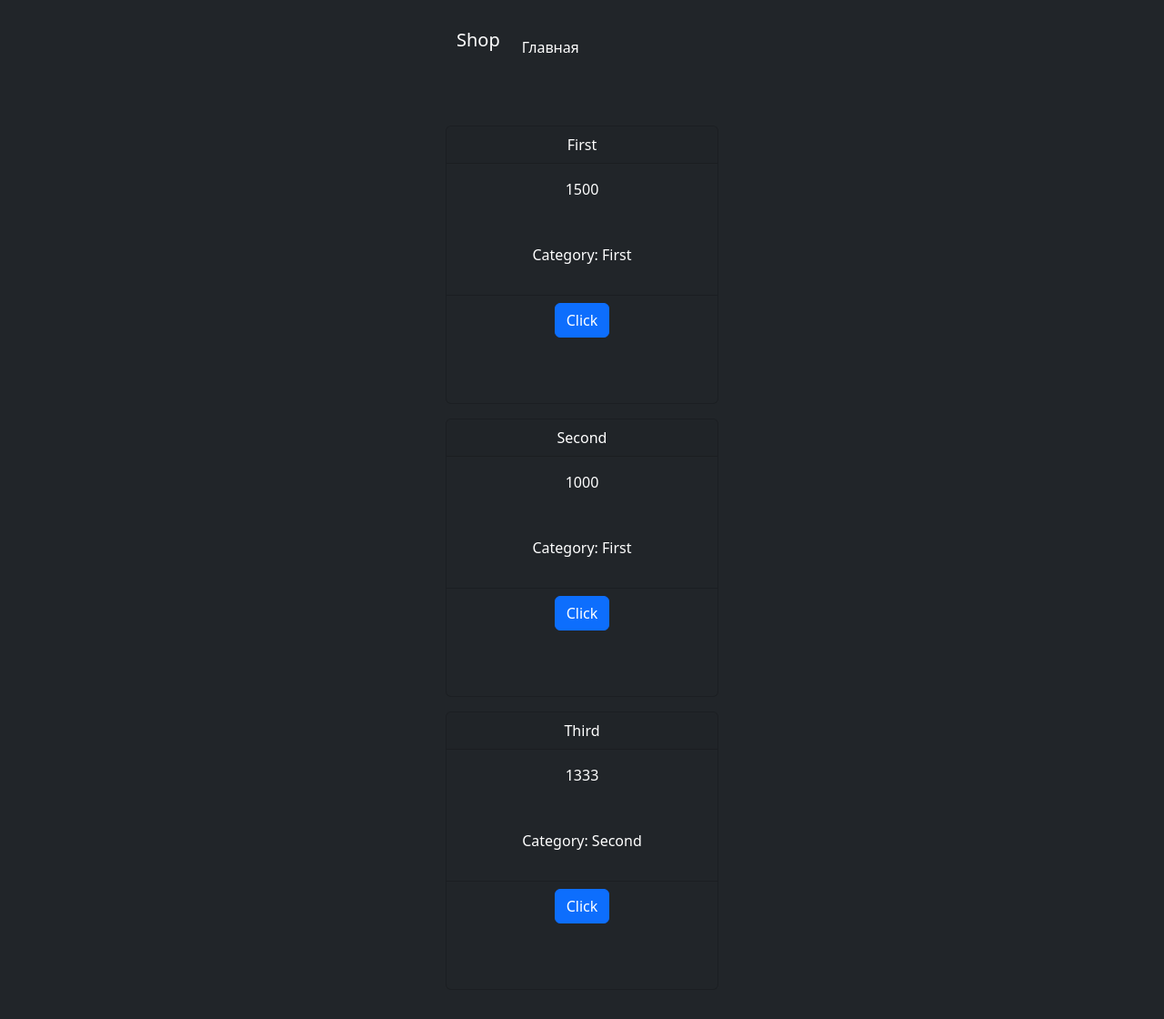
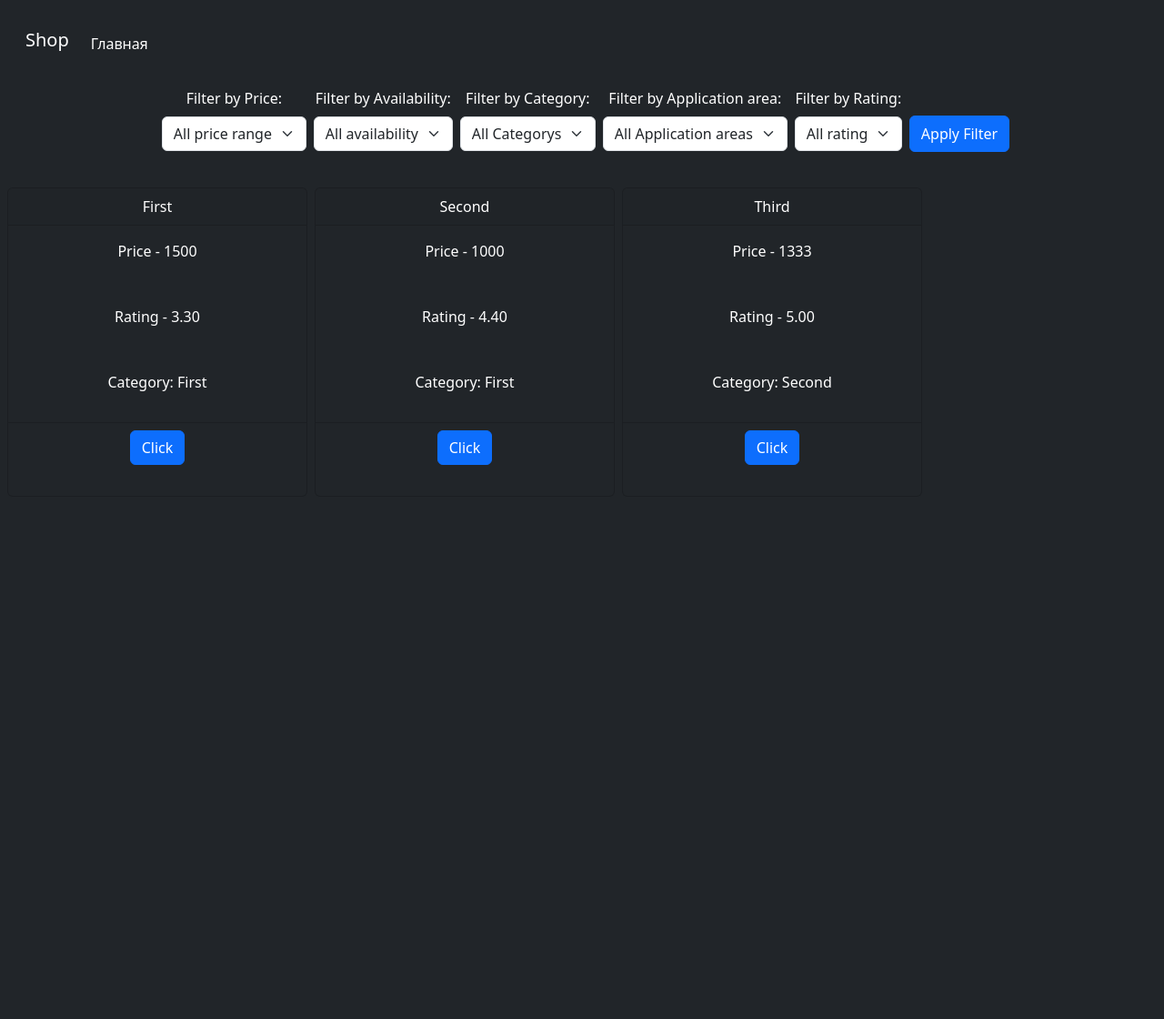
Before and after one commit to Sam23656/Shop_Filters, a Django app: page / in a window 1280 px wide. Shown: the whole page at 91% size. After the commit the page ends 511 px from the top, so only its background shows below. Run offline with Django 4.2, Linux system fonts and the light colour scheme; data comes from the database, SQL or seed files in the repository.

Commit message:
Update Index(Add Filters)

```diff
--- a/Shop_Filters/Shop/templates/Shop/base.html
+++ b/Shop_Filters/Shop/templates/Shop/base.html
@@ -8,12 +8,11 @@
 </head>
 
 
-<body class="d-flex h-100 text-center text-bg-dark">
-
-  <div class="cover-container p-3 mx-auto flex-column">
+<body class=" text-center text-white bg-dark">
+  <div class="cover-container bg-dark p-3 mx-auto flex-column">
     <nav  class="navbar navbar-expand navbar-dark bg-dark" aria-label="Second navbar example">
         <div class="container-fluid ">
-          <a class="navbar-brand mb-3" href="{% url "index" %}">Shop</a>
+          <a class="navbar-brand mb-2" href="{% url "index" %}">Shop</a>
           <div class="collapse navbar-collapse" id="navbarsExample02">
             <ul class=" d-flex navbar-nav me-auto">
              <li class="nav-item">
@@ -24,11 +23,9 @@
           </div>
         </div>
       </nav>
-
-
+  </div>
     {% block content %}
 
     {% endblock %}
-  </div>
 </body>
 </html>
--- a/Shop_Filters/Shop/templates/Shop/index.html
+++ b/Shop_Filters/Shop/templates/Shop/index.html
@@ -3,12 +3,65 @@
 {% block title %} Index {% endblock %}
 
 {% block content %}
-<div style="width: 300px; margin: auto; margin-top: 50px">
+<div class="d-flex flex-column flex-wrap">
 
+    <div class="container  justify-content-center ">
+        <form method="get" class="mb-4 d-flex flex-row justify-content-center align-items-center">
+            <div class="mb-3 ms-2">
+                <label for="price_filter" class="form-label">Filter by Price:</label>
+                <select name="price_filter" id="price_filter" class="form-select">
+                    <option value="all">All price range</option>
+                    <option value="low to high"> low to high</option>
+                    <option value="high to low"> high to low</option>
+                </select>
+            </div>
+            <div class="mb-3 ms-2">
+                <label for="availability_filter" class="form-label">Filter by Availability:</label>
+                <select name="availability_filter" id="availability_filter" class="form-select">
+                    <option value="all">All availability</option>
+                    <option value="Yes">Yes</option>
+                    <option value="No">No</option>
+                </select>
+            </div>
+            <div class="mb-3 ms-2">
+                <label for="category_filter" class="form-label">Filter by Category:</label>
+                <select name="category_filter" id="category_filter" class="form-select">
+                    <option value="all">All Categorys</option>
+                    {% for category in categories %}
+                    <option value="{{ category.title }}">{{ category.title }}</option>
+                    {% endfor %}
+                </select>
+            </div>
+            <div class="mb-3 ms-2">
+                <label for="application_area_filter" class="form-label">Filter by Application area:</label>
+                <select name="application_area_filter" id="application_area_filter" class="form-select">
+                    <option value="all">All Application areas</option>
+                    {% for application_area in application_areas %}
+                    <option value="{{ application_area.title }}">{{ application_area.title }}</option>
+                    {% endfor %}
+                </select>
+            </div>
+            <div class="mb-3 ms-2">
+                <label for="rating_filter" class="form-label">Filter by Rating:</label>
+                <select name="rating_filter" id="rating_filter" class="form-select">
+                    <option value="all">All rating</option>
+                    <option value="1">1+</option>
+                    <option value="2">2+</option>
+                    <option value="3">3+</option>
+                    <option value="4">4+</option>
+                    <option value="5">5+</option>
+                </select>
+            </div>
+            <button type="submit" class="btn btn-primary ms-2 mt-3" style="height: 40px">Apply Filter</button>
+        </form>
+    </div>
+
+    <div class="d-flex flex-wrap">
         {% for product in products %}
-    <div class="card bg-dark text-white mb-3">
+        <div style="width: 330px; height: 340px" class=" ms-2 card bg-dark text-white mb-3">
             <p class="card-header">{{ product.name }}</p>
-        <p class="card-body">{{ product.price }}</p>
+            <p class="card-body">Price - {{ product.price }}</p>
+            <p class="card-body">Rating - {{ product.average_rating }}</p>
             <p class="card-body">Category: {{ product.category.title }}</p>
             <p class="card-footer"><a class="btn btn-primary" href="{% url 'detail' product.id %}">Click</a>
             </p>
@@ -16,4 +69,5 @@
         </div>
         {% endfor %}
     </div>
+</div>
 {% endblock %}
--- a/Shop_Filters/Shop/views.py
+++ b/Shop_Filters/Shop/views.py
@@ -1,13 +1,50 @@
 from django.shortcuts import render
 from django.views.generic import DetailView
 
-from Shop.models import Product
+from Shop.models import Product, Category, ApplicationArea
 
 
 # Create your views here.
 
 def show_index_page(request):
-    context = {'products': Product.objects.all()}
+    category_filter = request.GET.get('category_filter')
+    application_area_filter = request.GET.get('application_area_filter')
+    price_filter = request.GET.get('price_filter')
+    availability_filter = request.GET.get('availability_filter')
+    rating_filter = request.GET.get('rating_filter')
+    products = Product.objects.all()
+
+    if category_filter == 'all' or category_filter is None:
+        products = Product.objects.all()
+    else:
+        products = Product.objects.filter(category__title=category_filter)
+
+    if application_area_filter == 'all' or application_area_filter is None:
+        products = Product.objects.all()
+    else:
+        products = Product.objects.filter(application_area__title=application_area_filter)
+
+    if price_filter == 'all' or price_filter is None:
+        products = Product.objects.all()
+    elif price_filter == 'low to high':
+        products = products.order_by('price')
+    elif price_filter == 'high to low':
+        products = products.order_by('-price')
+
+    if availability_filter == 'all' or availability_filter is None:
+        products = Product.objects.all()
+    elif availability_filter == 'Yes':
+        products = products.filter(count__gt=0)
+    elif availability_filter == 'No':
+        products = products.filter(count=0)
+
+    if rating_filter == 'all' or rating_filter is None:
+        products = Product.objects.all()
+    elif '1' <= rating_filter <= '5':
+        products = products.filter(average_rating__gte=rating_filter)
+
+    context = {'products': products, 'categories': Category.objects.all(),
+               'application_areas': ApplicationArea.objects.all()}
     return render(request, 'Shop/index.html', context=context)
 
 
```
Lines whose indentation alone changed are shown as unchanged.
